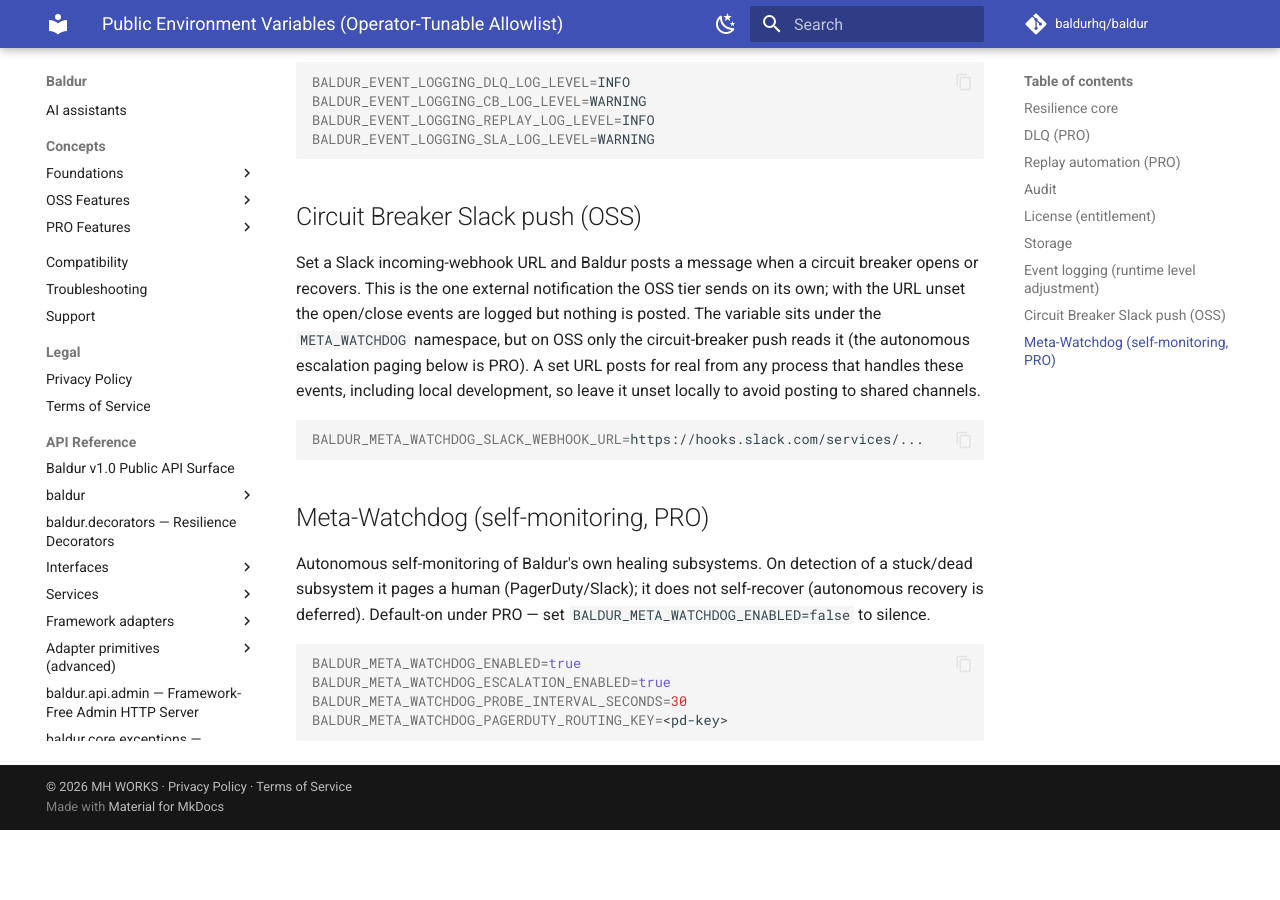
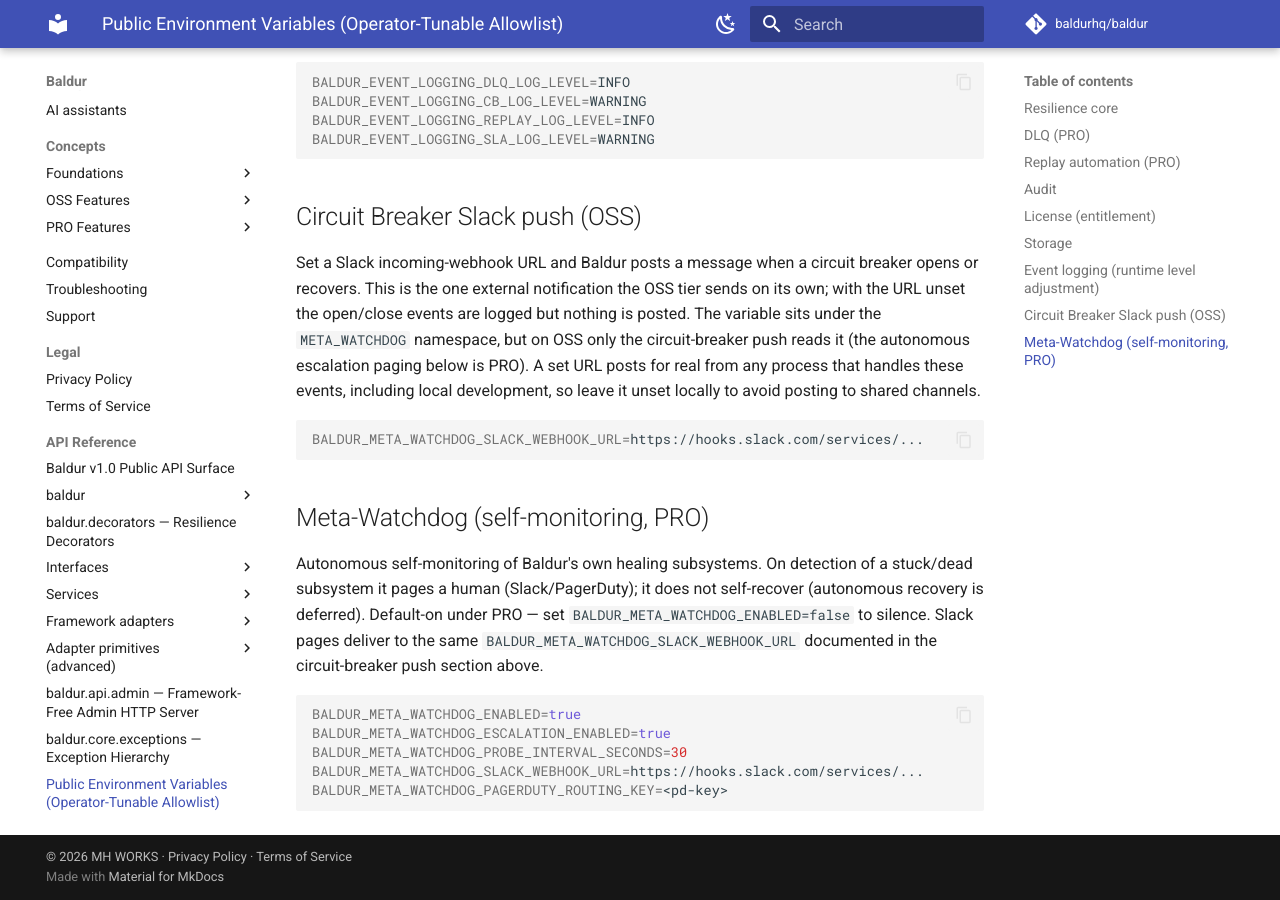
Before and after one commit to baldurhq/baldur, an MkDocs documentation site: the page built from docs/reference/env-vars.md, in a window 1280 px wide and 900 px high, scrolled down 2687 px. Built offline with MkDocs 1.6.1 and Material for MkDocs 9.7.7, drawn with Linux system fonts in a browser that asks for light colours; comment, search, counter and statistics services are not loaded; before the commit the page ends 3517 px from its top, so only the background shows below that.

Commit message:
docs(meta-watchdog): surface the Slack webhook in the escalation config
The concept guide's config table listed only the PagerDuty routing key,
while the primary escalation channel - the Slack incoming webhook - was
absent from both the table and the env-vars Meta-Watchdog block (it was
documented only under the OSS circuit-breaker push section). Add the
Slack variable to both places and lead channel mentions with Slack.

Co-Authored-By: Claude Fable 5 <noreply@anthropic.com>

````diff
--- a/docs/reference/env-vars.md
+++ b/docs/reference/env-vars.md
@@ -143,13 +143,16 @@ BALDUR_META_WATCHDOG_SLACK_WEBHOOK_URL=https://hooks.slack.com/services/...
 ## Meta-Watchdog (self-monitoring, PRO)
 
 Autonomous self-monitoring of Baldur's own healing subsystems. On detection
-of a stuck/dead subsystem it pages a human (PagerDuty/Slack); it does not
+of a stuck/dead subsystem it pages a human (Slack/PagerDuty); it does not
 self-recover (autonomous recovery is deferred). Default-on under PRO — set
-`BALDUR_META_WATCHDOG_ENABLED=false` to silence.
+`BALDUR_META_WATCHDOG_ENABLED=false` to silence. Slack pages deliver to the
+same `BALDUR_META_WATCHDOG_SLACK_WEBHOOK_URL` documented in the
+circuit-breaker push section above.
 
 ```bash
 BALDUR_META_WATCHDOG_ENABLED=true
 BALDUR_META_WATCHDOG_ESCALATION_ENABLED=true
 BALDUR_META_WATCHDOG_PROBE_INTERVAL_SECONDS=30
+BALDUR_META_WATCHDOG_SLACK_WEBHOOK_URL=https://hooks.slack.com/services/...
 BALDUR_META_WATCHDOG_PAGERDUTY_ROUTING_KEY=<pd-key>
 ```
````
Also changed, not shown: docs/concepts/pro/meta-watchdog.md (+1 -1 lines).
